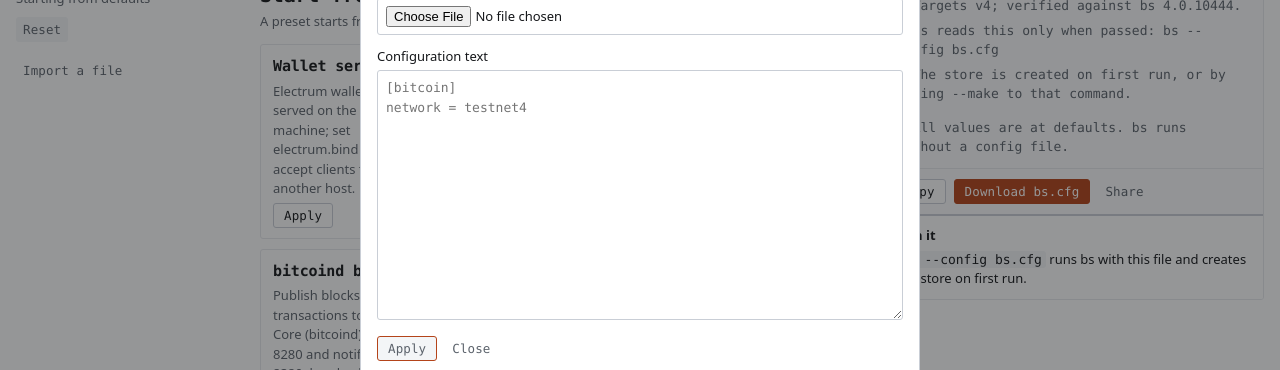
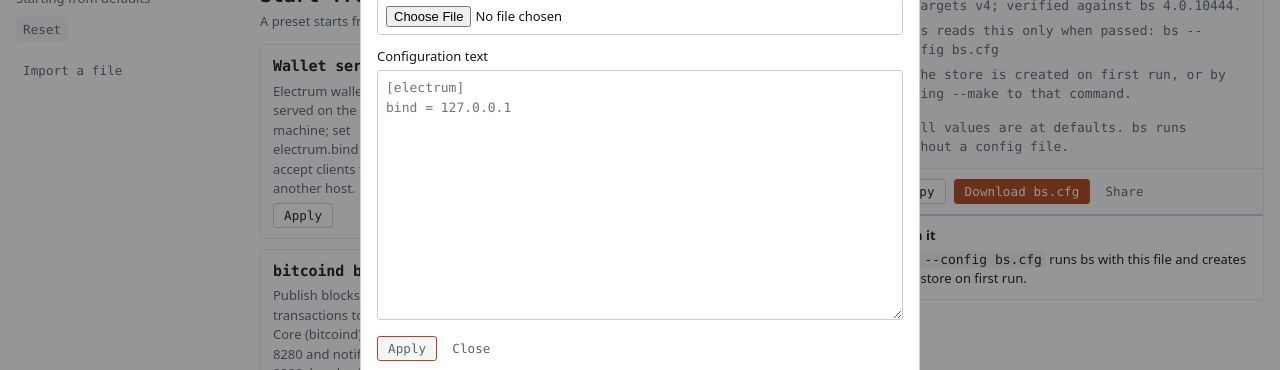
Before and after one commit to orangepane/libbitcoin-bs-config-generator, a React (Vite) app: page / in a window 1280 px wide. Both pictures are taken after a click on the button "Import". Shown: the part 277-647 px from the top of the page. Built offline with nearby package versions, Linux system fonts and the light colour scheme.

Commit message:
Show a neutral sample in the import box
The placeholder named testnet4, which implied a preferred chain and dated
from when that chain was the new one. It now shows the shape of a file: a
section and one key.

```diff
--- a/src/ui/dialogs/ImportDialog.tsx
+++ b/src/ui/dialogs/ImportDialog.tsx
@@ -72,7 +72,7 @@ export function ImportDialog ({ open, errors, unknown, onApply, onClose }: Impor
           value={text}
           rows={12}
           spellCheck={false}
-          placeholder={'[bitcoin]\nnetwork = testnet4'}
+          placeholder={'[electrum]\nbind = 127.0.0.1'}
           onChange={(event) => setText(event.target.value)}
         />
       </div>
```
